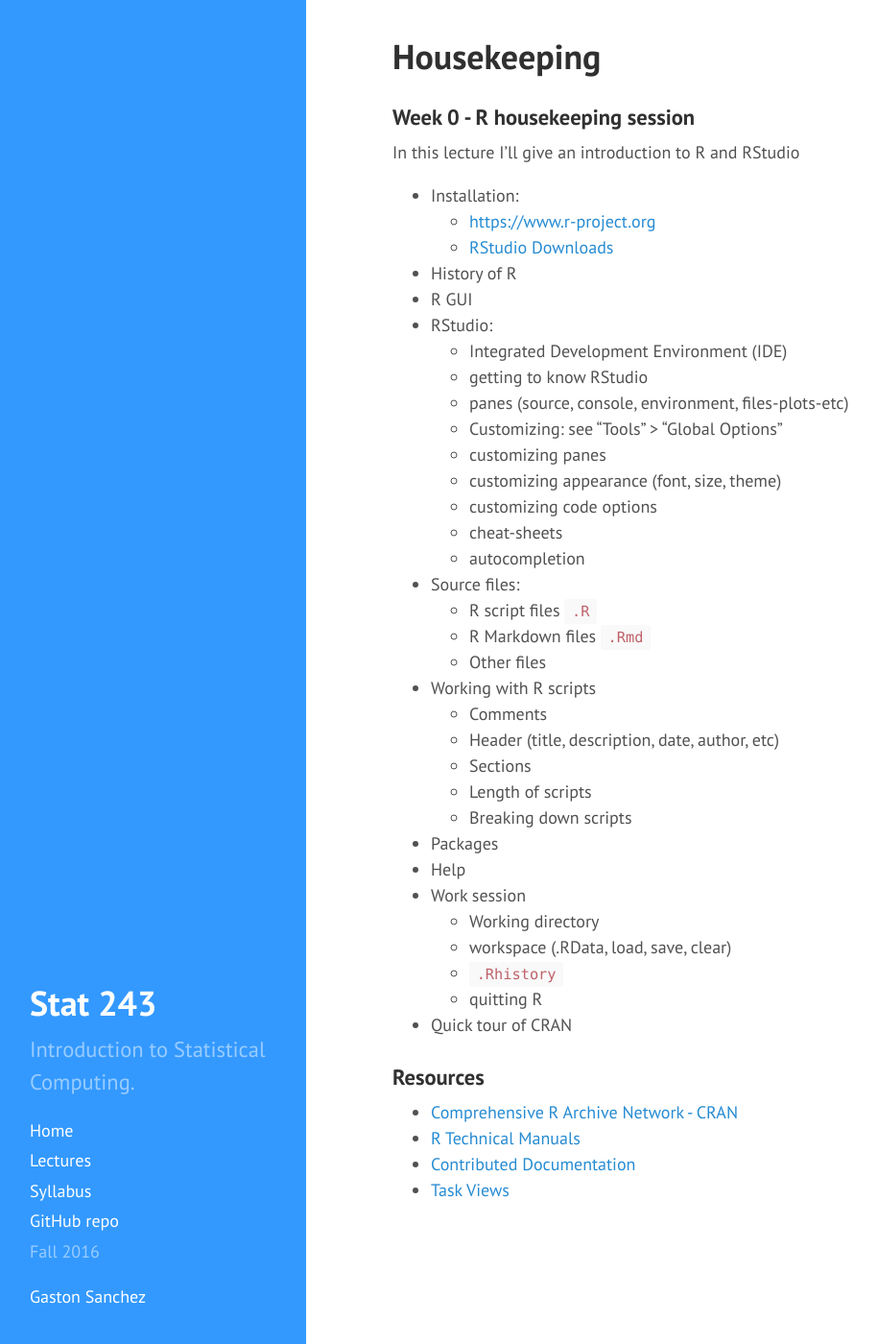
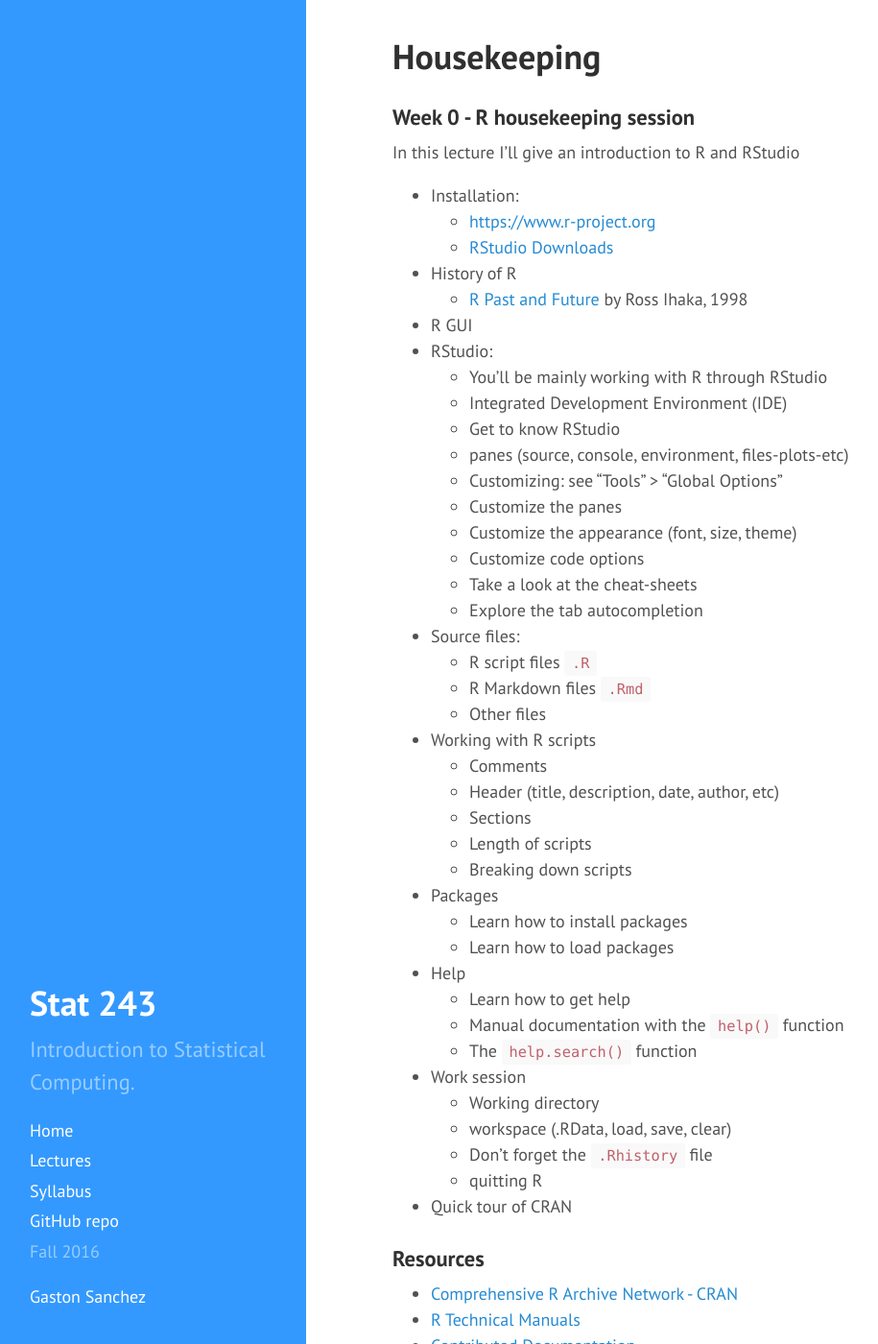
Before and after one commit to gastonstat/stat243-relic, a Jekyll site: the page built from lectures/00-housekeeping.md, in a window 1280 px wide and 1400 px high. Shown: the whole window at 96% size, without its empty margins (5-920 px from the left). Built offline with Jekyll 4.4.1, drawn with Linux system fonts in a browser that asks for light colours; nearby versions of some CDN libraries.

Commit message:
lectures: more detalis about the course

```diff
--- a/lectures/00-housekeeping.md
+++ b/lectures/00-housekeeping.md
@@ -11,17 +11,19 @@ In this lecture I'll give an introduction to R and RStudio
 	+ [https://www.r-project.org](https://www.r-project.org)
 	+ [RStudio Downloads](https://www.rstudio.com/products/rstudio/download/)
 - History of R
+	+ [R Past and Future](https://cran.r-project.org/doc/html/interface98-paper/paper.html) by Ross Ihaka, 1998
 - R GUI
 - RStudio:
+	+ You'll be mainly working with R through RStudio
 	+ Integrated Development Environment (IDE)
-	+ getting to know RStudio
+	+ Get to know RStudio
 	+ panes (source, console, environment, files-plots-etc)
 	+ Customizing: see "Tools" > "Global Options"
-	+ customizing panes
-	+ customizing appearance (font, size, theme)
-	+ customizing code options
-	+ cheat-sheets
-	+ autocompletion
+	+ Customize the panes
+	+ Customize the appearance (font, size, theme)
+	+ Customize code options
+	+ Take a look at the cheat-sheets
+	+ Explore the tab autocompletion
 - Source files:
 	- R script files `.R`
 	- R Markdown files `.Rmd`
@@ -33,11 +35,16 @@ In this lecture I'll give an introduction to R and RStudio
 	- Length of scripts
 	- Breaking down scripts
 - Packages
+	+ Learn how to install packages
+	+ Learn how to load packages
 - Help
+	+ Learn how to get help
+	+ Manual documentation with the `help()` function
+	+ The `help.search()` function
 - Work session
 	+ Working directory
 	+ workspace (.RData, load, save, clear)
-	+ `.Rhistory`
+	+ Don't forget the `.Rhistory` file
 	+ quitting R
 - Quick tour of CRAN
 
```
